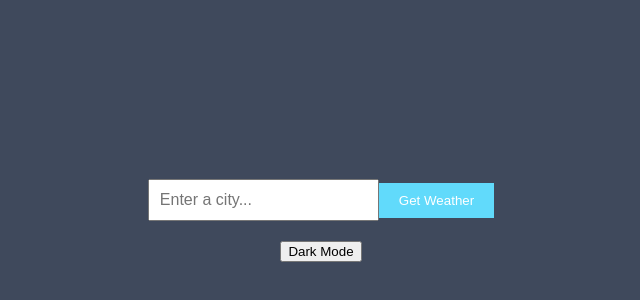
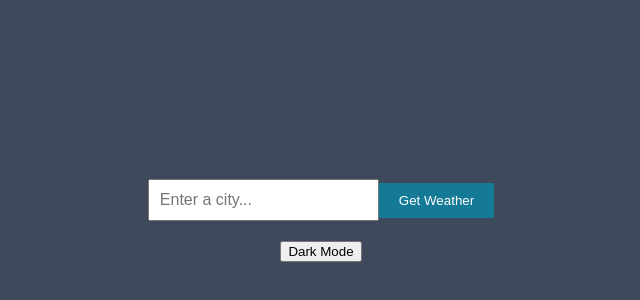
Before and after one commit to daca-github/project-phase-2-the-wheather-app, a React (Create React App) app: page / in a window 1280 px wide. Shown: the part 190-490 px from the top of the page, without its empty margins (319-959 px from the left). Built offline with nearby package versions, Linux system fonts and the light colour scheme.

Commit message:
changed color

```diff
--- a/src/components/SearchBar.css
+++ b/src/components/SearchBar.css
@@ -6,7 +6,7 @@
 
   .search-button {
     padding: 10px 20px;
-    background-color: #61dafb;
+    background-color: #147a96;
     color: #fff;
     border: none;
     transition: background-color 0.3s ease-in-out;
```
